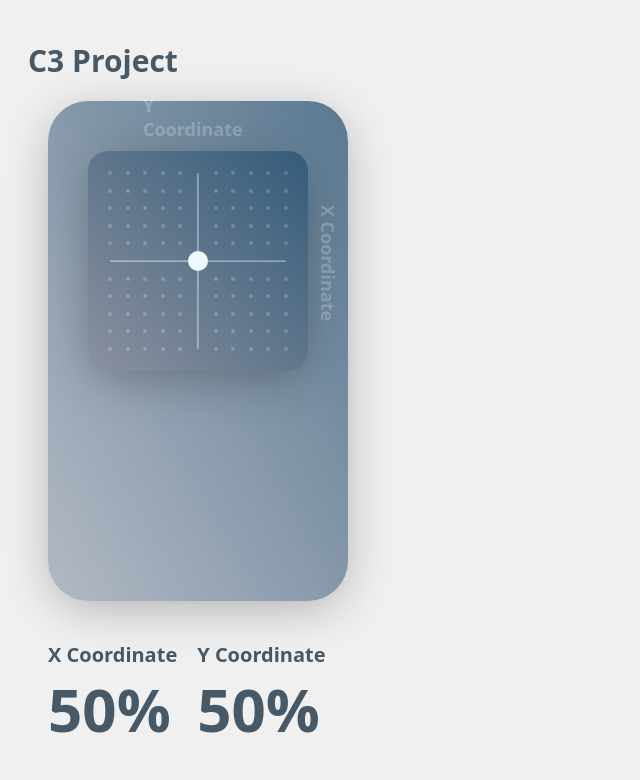
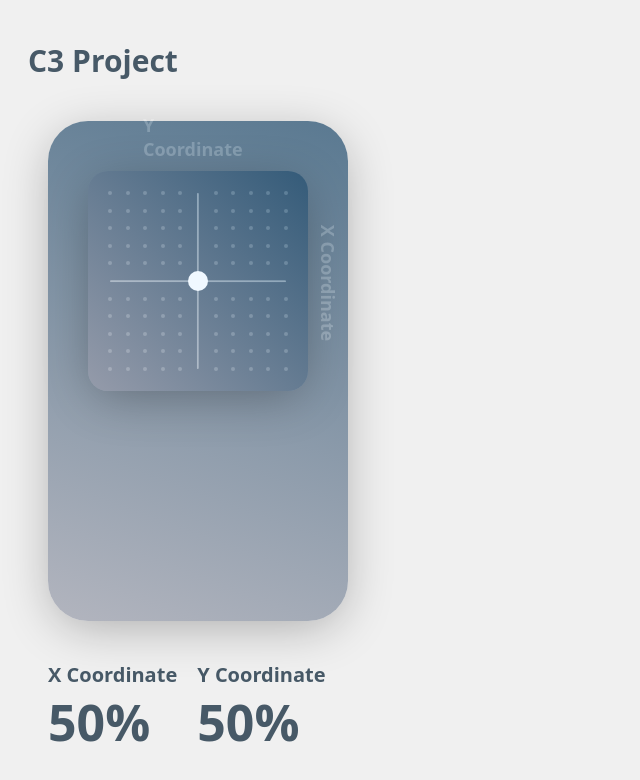
Before and after one commit to shmshmkch/C3-Project, a React (Vite) app: page / in a window 1280 px wide. Shown: the top 780 px of the page, without its empty margins (0-640 px from the left). Built offline with nearby package versions, Linux system fonts and the light colour scheme.

Commit message:
Fix design

```diff
--- a/src/App.css
+++ b/src/App.css
@@ -7,7 +7,7 @@ body {
 #logo {
   font-size: 30px;
   font-weight: 600;
-  margin: 40px 40px 20px 20px;
+  margin: 40px 40px 40px 20px;
 }
 
 #value_area {
@@ -28,6 +28,6 @@ body {
 }
 
 .value {
-  font-size: 60px;
+  font-size: 50px;
   font-variant-numeric: tabular-nums;
 }
--- a/src/CoordinatePlane.tsx
+++ b/src/CoordinatePlane.tsx
@@ -14,6 +14,7 @@ function CoordinatePlane() {
             for (var i = 0; i < 11; i++) {
                 for (var j = 0; j < 11; j++) {
 
+                    // Do not show dots above the axes
                     if (i == 5 || j == 5) {
                         continue
                     }
--- a/src/assets/CoordinateInput.css
+++ b/src/assets/CoordinateInput.css
@@ -3,7 +3,7 @@
     height: 500px;
     width: 300px;
     background: #345B79;
-    background: linear-gradient(240deg, rgba(52, 91, 121, 0.8) 0%, rgba(164, 171, 185, 0.8) 100%);
+    background: linear-gradient(200deg, rgba(52, 91, 121, 0.8), rgba(163, 166, 178, 0.8));
     box-shadow: 0px 10px 50px -6px rgba(0, 0, 0, 0.3);
     border-radius: 40px;
     position: relative;
@@ -16,7 +16,7 @@
     position: absolute;
     top: 50px;
     left: 40px;
-    background: linear-gradient(45deg, rgba(139, 145, 159, 1) 0%, rgba(52, 91, 121, 1) 100%);
+    background: linear-gradient(45deg, rgb(149, 155, 170) 0%, rgba(52, 91, 121, 1) 100%);
     box-shadow: 0px 10px 50px -6px rgba(0, 0, 0, 0.3);
     border-radius: 20px;
 }
```
